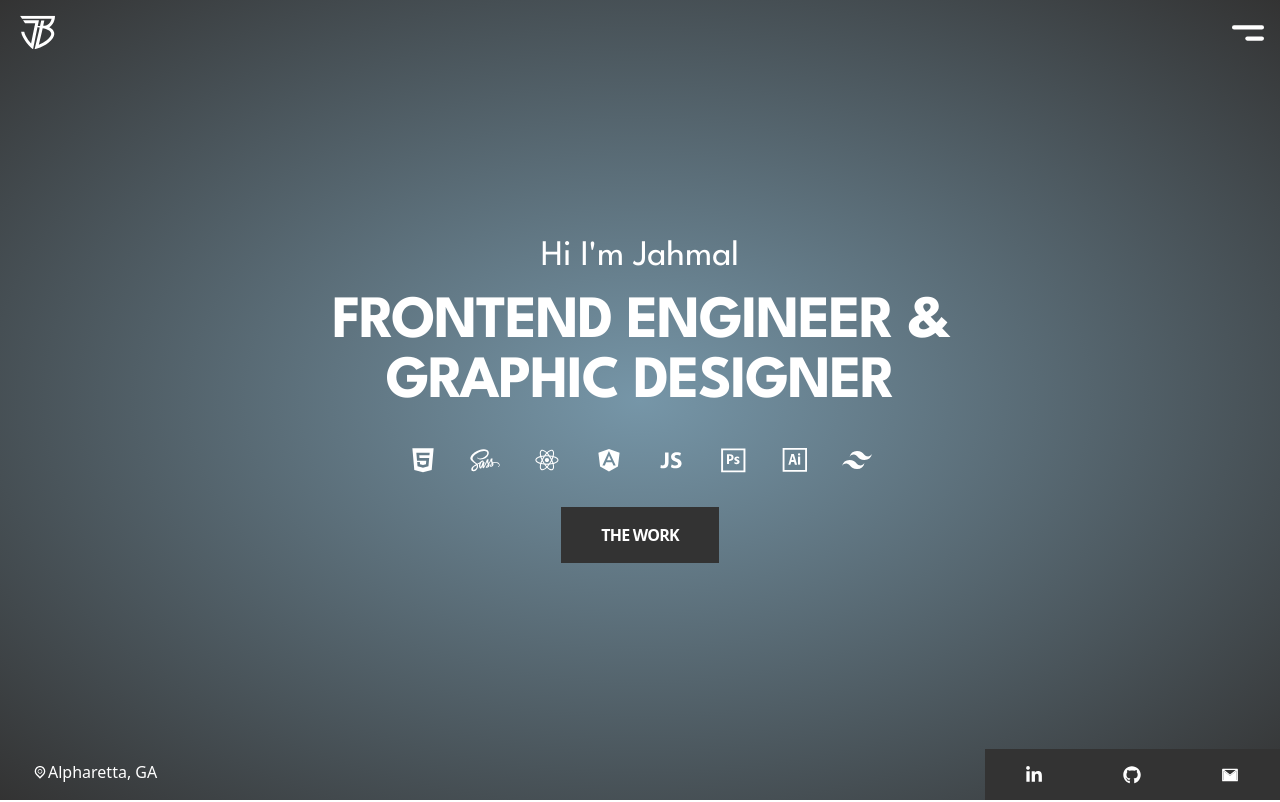
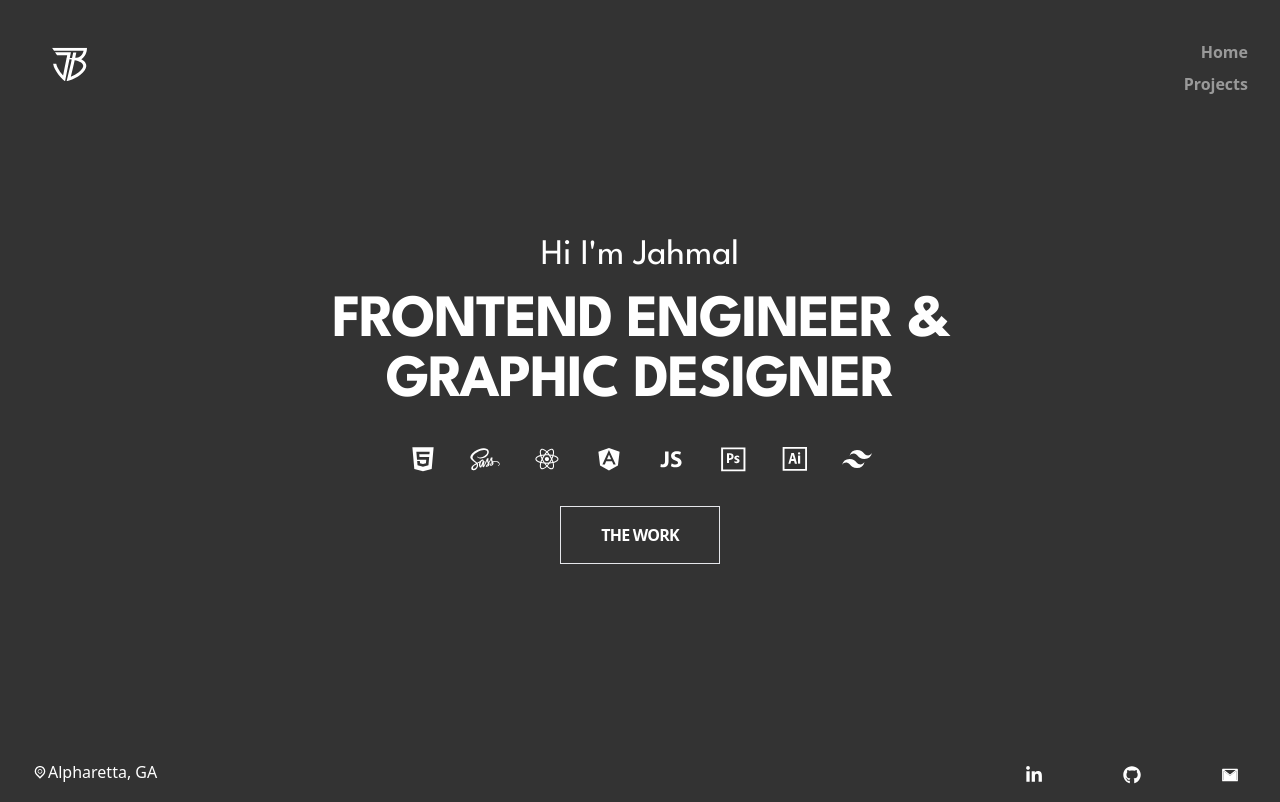
Before and after one commit to jablancTheDesigner/Jablanc-v3, a Next.js app: page / in a window 1280 px wide. Shown: the top 802 px of the page. Built offline with nearby package versions, Linux system fonts and the light colour scheme.

Commit message:
Convert to one page application

```diff
--- a/components/Hero.tsx
+++ b/components/Hero.tsx
@@ -21,7 +21,7 @@ const Hero = ({
   buttonText,
 }: JBHeroType): ReactElement => {
   return (
-    <div className="hero bg-dark h-full py-[var(--nav-height)] flex flex-col items-center justify-center">
+    <div id="hero" className="hero bg-dark h-full py-[var(--nav-height)] flex flex-col items-center justify-center">
       <div className="container mx-auto relative flex flex-col items-center justify-center px-4">
         <div className="relative flex max-w-md md:max-w-xl lg:max-w-3xl flex-col z-10 mx-auto md:w-full ">
             {/* Title Text */}
@@ -52,7 +52,7 @@ const Hero = ({
               whileInView={{ top: [-30, 10, 0], opacity: 1 }}
               transition={{ type: "spring", stiffness: 400, damping: 17, delay: 0.75 }}>
               <Link href="/projects">
-                <a className="app-button" data-testid="work-btn" title={buttonText}>
+                <a className="app-button border" data-testid="work-btn" title={buttonText}>
                   {buttonText}
                 </a>
               </Link>
@@ -60,8 +60,9 @@ const Hero = ({
         </div>
       </div>
       {/* Hero Bg */}
-      <div className="hero__background absolute left-0 top-0 leading-[0.7] text-center w-screen h-full overflow-hidden flex flex-col  break-all justify-center">
-      </div>{/* Hero Bg end */}
+      {/* <div className="hero__background absolute left-0 top-0 leading-[0.7] text-center w-screen h-full overflow-hidden flex flex-col  break-all justify-center">
+      </div> */}
+      {/* Hero Bg end */}
     </div>
   );
 };
--- a/components/Nav.tsx
+++ b/components/Nav.tsx
@@ -1,10 +1,11 @@
 import { useState, ReactElement } from "react";
 import Link from "next/link";
 import { usePortfolioContext } from "../context/PortfolioContext";
+import NavLinks from "./NavLinks";
 
 const links = [
-  { url: "/", name: "Home", active: true },
-  { url: "/projects", name: "Projects", active: true },
+  { url: "#top", name: "Home", active: true },
+  { url: "#projectList", name: "Projects", active: true },
   { url: "/blog", name: "Blog", active: false },
   { url: "/contact", name: "Contact", active: false },
 ];
@@ -52,16 +53,16 @@ const Nav = (): ReactElement => {
 
   return (
     <header>
-      <nav className="absolute flex w-full text-dark p-0 z-[999]">
-        <div className="container mx-auto relative flex justify-between">
+      <nav className="fixed w-full text-dark p-0 z-[999] p-8">
+        <div className="mx-auto relative flex w-full justify-between items-start">
           <Link href="/">
             <a className={`px-4 py-0 flex items-center justify-center w-[75px] fill-white left-0 top-0 h-[var(--nav-height)] ${open ? "fill-dark" : "fill-white"}`}>
               <Logo />
             </a>
           </Link>
-          <div className={`flex ml-auto z-[999] h-[var(--nav-height)]`}>
+          <div className={`flex flex-col ml-auto z-[999] h-[var(--nav-height)] text-right pt-2`}>
             <button
-              className={`w-16 m-auto relative z-[9] appearance-none cursor-pointer opacity-100 !px-4 py-0 flex h-full items-center justify-center text-center hover:opacity-80 ${open ? "fill-dark" : "fill-white"}`}
+              className={`w-16 m-auto relative z-[9] appearance-none cursor-pointer opacity-100 !px-4 py-0 h-full items-center justify-center text-center hover:opacity-80 ${open ? "fill-dark" : "fill-white"} md:hidden flex`}
               onClick={() => handleNavOpen()}>
               {!open && (
                 <svg
@@ -114,6 +115,9 @@ const Nav = (): ReactElement => {
                 </svg>
               )}
             </button>
+            <div className="md:flex md:flex-col hidden">
+              <NavLinks />
+            </div>
           </div>
         </div>
       </nav>
--- /dev/null
+++ b/components/NavLinks.tsx
@@ -0,0 +1,37 @@
+import { motion } from "framer-motion";
+import Link from "next/link";
+import { ReactElement, useState } from "react";
+
+const NavLinks = () : ReactElement => {
+    const [links, setLinks] = useState([
+        { url: "top", name: "Home", active: true },
+        { url: "projectList", name: "Projects", active: true },
+    ])
+
+    const scrollToLink = (link) => {
+        const scrollOffset = document.getElementById(`${link}`).offsetTop
+        window.scroll({
+            top: scrollOffset,
+            behavior: 'smooth'
+          });
+    }
+    return (
+        <ul className="flex flex-col gap-2">
+            {links.map((link, index) => {
+                return (
+                  <>
+                    {link.active && (
+                      <p
+                      className="text-base text-white font-semibold cursor-pointer opacity-50"
+                      onClick={() => scrollToLink(link.url)}>
+                      {link.name}
+                    </p>
+                    )}
+                  </>
+                );
+              })}
+        </ul>
+    )
+}
+
+export default NavLinks;
--- a/components/ProjectsList.tsx
+++ b/components/ProjectsList.tsx
@@ -20,7 +20,7 @@ const ProjectsList = (): ReactElement => {
   }
 
   return (
-      <div className="min-h-full flex text-primary font-league-spartan w-full bg-dark">
+      <div id="projectList" className="min-h-full flex text-primary font-league-spartan w-full bg-dark">
         <div className="container mx-auto px-4 relative max-w-4xl">
           <div className="gap-4 flex-col">
               <motion.div
--- a/pages/index.tsx
+++ b/pages/index.tsx
@@ -2,6 +2,7 @@ import Layout from "../components/Layout";
 import Hero from "../components/Hero";
 import Head from "next/head";
 import PageWrapper from "../components/PageWrapper";
+import ProjectsList from "../components/ProjectsList";
 
 export default function Home() {
   const title: string = "Home";
@@ -16,12 +17,14 @@ export default function Home() {
         <meta name="description" content="Home" />
         <link rel="icon" href="/favicon.ico" />
       </Head>
+      <div id="top"></div>
       <Hero
           title={helloText}
           subTitle={heroText}
           buttonText={heroButtonText}
           bgText={bgWords}
         />
+        <ProjectsList />
     </>
   );
 }
```
